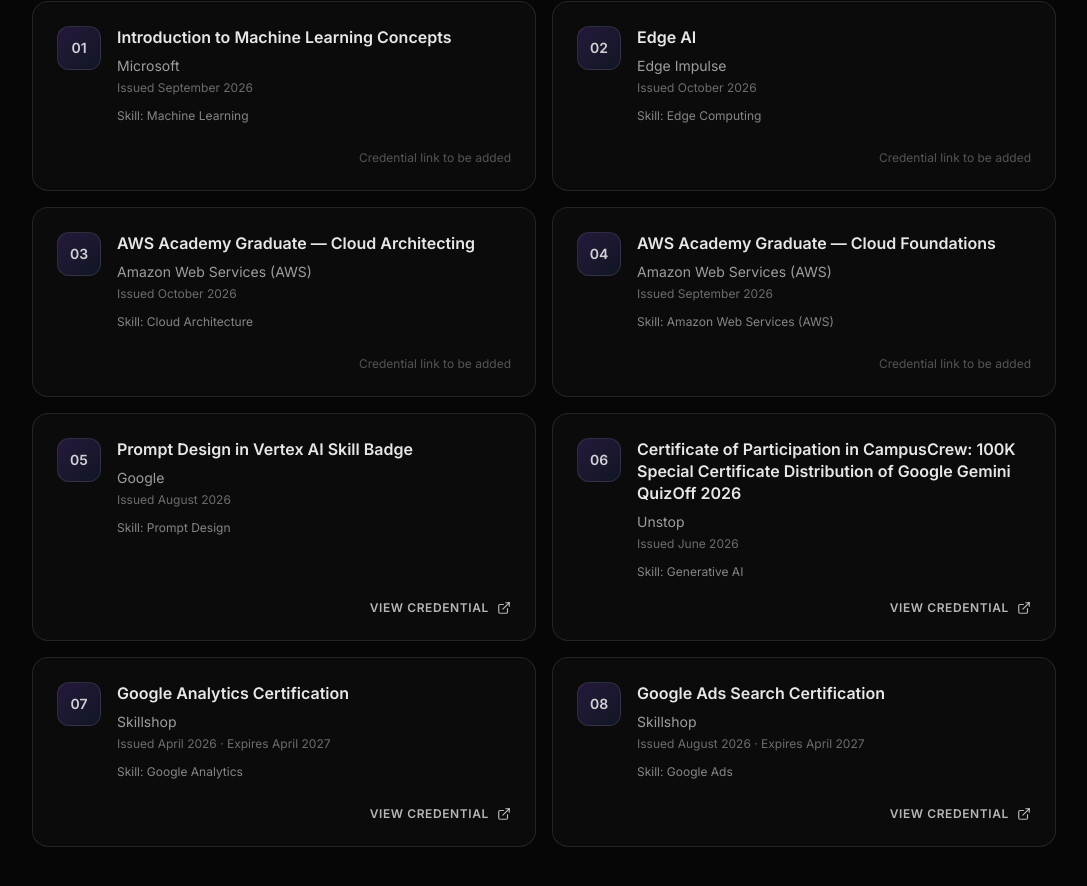
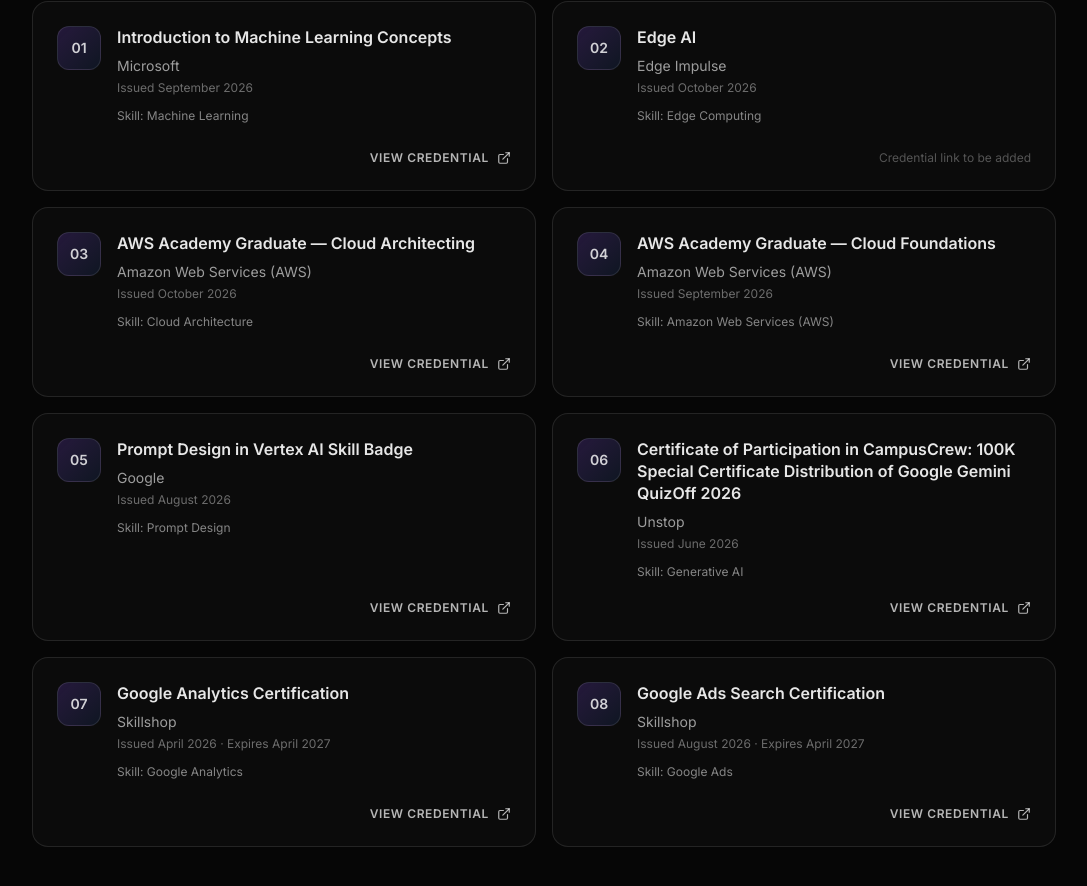
Before and after one commit to Tejas541/tejas-portfolio, a React (Vite) app: page / in a window 1280 px wide. Shown: the part 4177-5063 px from the top of the page, without its empty margins (96-1183 px from the left). Built offline with nearby package versions, Linux system fonts and the light colour scheme.

Commit message:
Add credential links for new certificates

```diff
--- a/src/app/App.tsx
+++ b/src/app/App.tsx
@@ -493,7 +493,7 @@
       org: "Microsoft",
       year: "Issued September 2026",
       skill: "Machine Learning",
-      url: ""
+      url: "https://learn.microsoft.com/en-us/users/tejasabhang-2359/achievements/ega4xnup?ref=https%3A%2F%2Fwww.linkedin.com%2F"
     },
     {
       name: "Edge AI",
@@ -507,14 +507,14 @@
       org: "Amazon Web Services (AWS)",
       year: "Issued October 2026",
       skill: "Cloud Architecture",
-      url: ""
+      url: "https://www.credly.com/badges/3ec8fdb4-6a96-4de8-9cf2-34520483077d/public_url"
     },
     {
       name: "AWS Academy Graduate — Cloud Foundations",
       org: "Amazon Web Services (AWS)",
       year: "Issued September 2026",
       skill: "Amazon Web Services (AWS)",
-      url: ""
+      url: "https://www.credly.com/badges/47779060-7324-470d-b755-938114b8ab29/public_url"
     },
     {
       name: "Prompt Design in Vertex AI Skill Badge",
```
